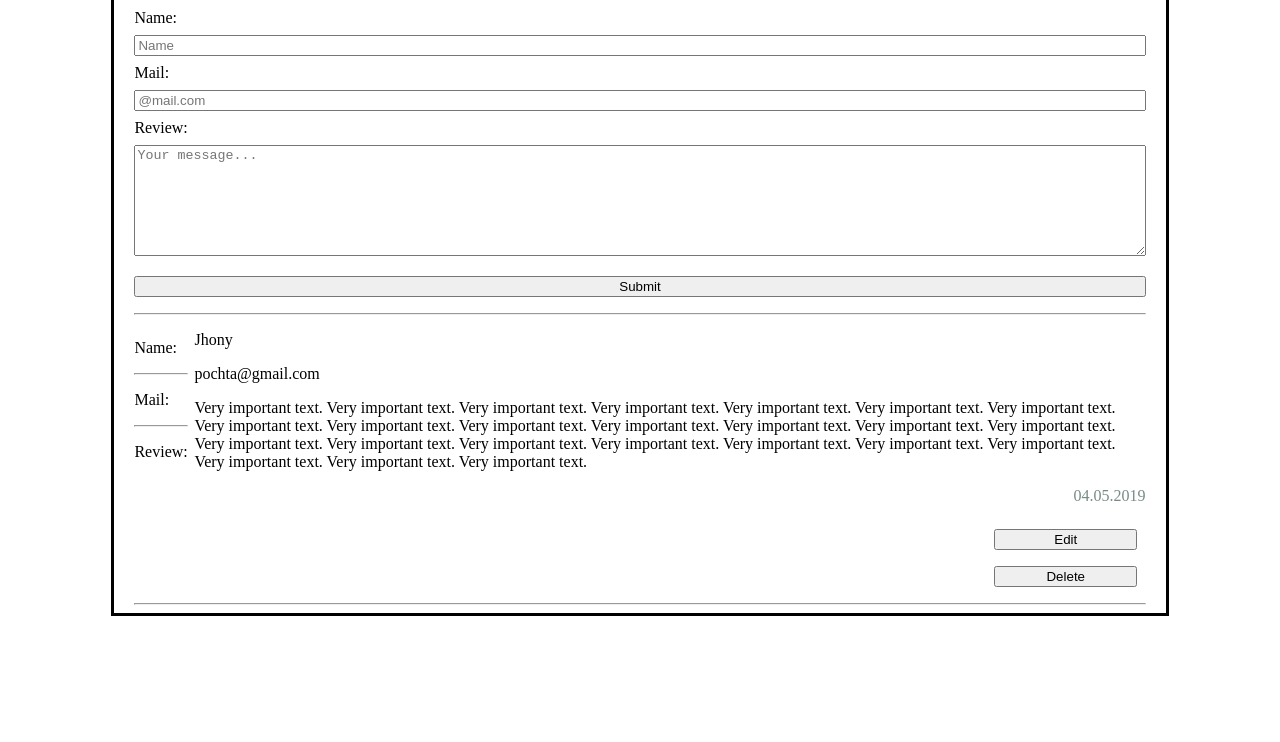
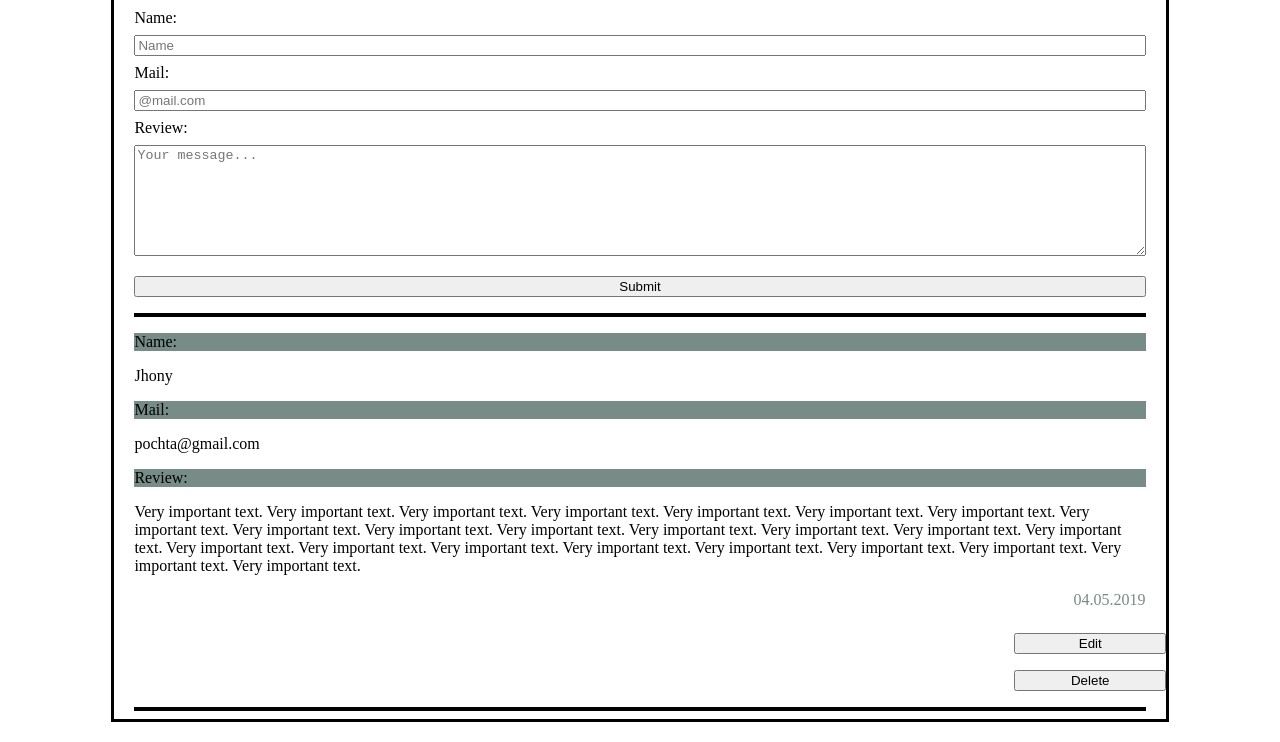
Before and after one commit to Cat-raccoon/guest-book, a plain HTML site: page index.html in a window 1280 px wide. Shown: the part 81-823 px from the top of the page. Before the commit the page ends 800 px from the top, so only its background shows below. Drawn offline with Linux system fonts and the light colour scheme.

Commit message:
changed review field

```diff
--- a/index.html
+++ b/index.html
@@ -25,31 +25,18 @@
         <input id="btn" type="submit" value="Submit">
 
         </form>
+    <hr class="mark">
 
-<hr>
+            <p class="data-faeld">Name: </p>
 
-
-
-    <!-- остатки от таблицы -->
-    <!-- <td colspan="3" class="options">
-        <input id="addit-btn" type="button" value="Редактировать">
-        <input id="delete-btn" type="button" value="Удалить">
-    </td> -->
-
-
-
-        <div class="header-review">
-            <p class="name">Name: </p>
-            <hr>
-            <p class="maile">Mail: </p>
-            <hr>
-            <p class="review">Review: </p>
-        </div>
-
-        <div class="userInfo">
             <p class="username">Jhony</p>
 
+            <p class="data-faeld">Mail: </p>
+
             <p class="usermail">pochta@gmail.com</p>
+
+            <p class="data-faeld">Review: </p>
+
             <p class="review-content">Very important text. Very important text. Very important text.
                 Very important text. Very important text. Very important text. Very important text.
                 Very important text. Very important text. Very important text. Very important text.
@@ -62,8 +49,7 @@
                 <input class="options" id="edit-btn" type="button" value="Edit">
                 <br>
                 <input class="options" id="delete-btn" type="button" value="Delete">
-        </div>
-        <hr>
+    <hr class="mark">
 
 
 
--- a/style.css
+++ b/style.css
@@ -29,14 +29,18 @@ h2.heading{
 .userInfo{
     padding-left: 60px;
 }
-
+.mark{
+    border: solid 2px ;
+}
 .options{
-    margin-left: 800px;
+    margin-left: 880px;
     width: 15%;
+}
+.data-faeld{
+    background: #778B87;
 }
 
 .date{
     text-align: right;
     color: #778B87;
-
 }
```
